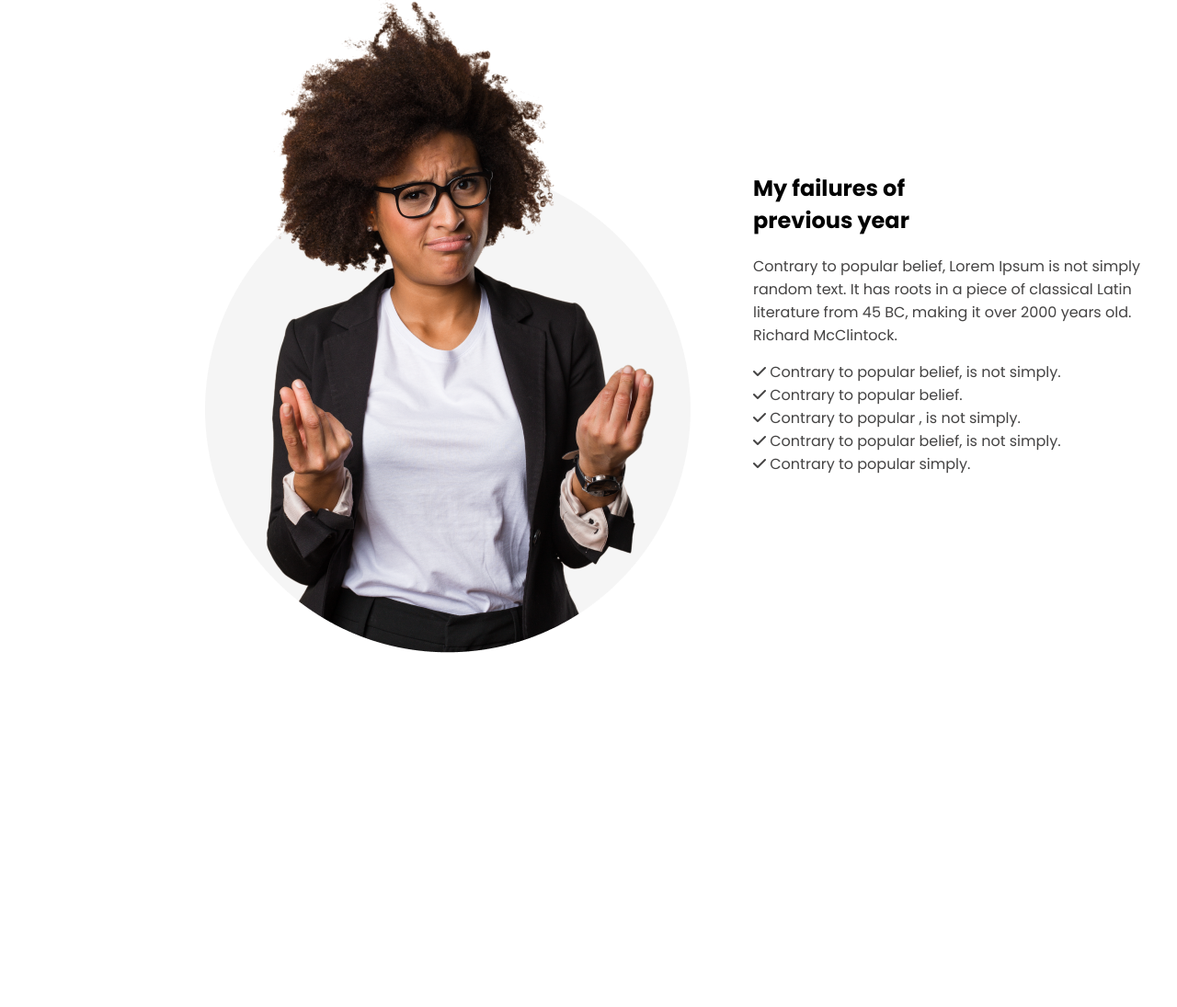
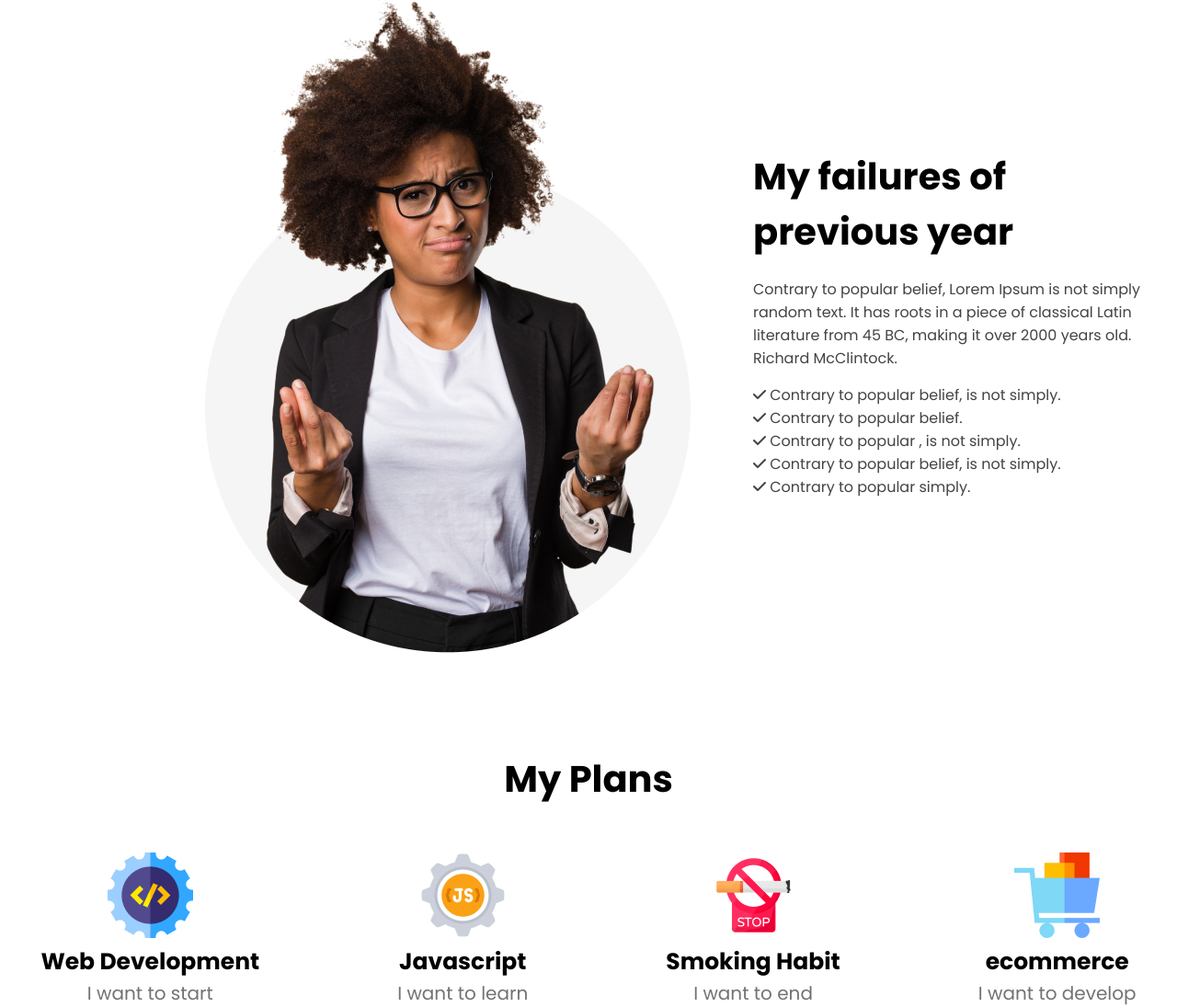
Before and after one commit to tamim25/new-year-website, a plain HTML site: page index.html in a window 1280 px wide. Shown: the part 934-2029 px from the top of the page at 92% size. Before the commit the page ends 1651 px from the top, so only its background shows below. Drawn offline with Linux system fonts and the light colour scheme.

Commit message:
plan section done

```diff
--- a/index.html
+++ b/index.html
@@ -32,8 +32,8 @@
                 <img src="images/person.png" alt="person">
             </div>
             <div class="description-section">
-                <h2>My failures of</h2>
-                <h2>previous year</h2>
+                <h2 class="description-header">My failures of</h2>
+                <h2 class="description-header">previous year</h2>
                 <div class="para-description">
                     <p class="description">Contrary to popular belief, Lorem Ipsum is not simply random text. It has roots in a piece of classical Latin literature from 45 BC, making it over 2000 years old. Richard McClintock.</p>
                 </div>
@@ -46,6 +46,33 @@
                 </div>
             </div>
         </section>
+        <!-- Plan Section -->
+        <section class="plan-section">
+            <h2 class="plan-header">My Plans</h2>
+            <div class="skills-section">
+                <div class="skill">
+                    <img src="images/icons/web.png" alt="Web Development">
+                <h3 class="skill-header">Web Development</h3>
+                <p class="skill-text">I want to start</p>
+                </div>
+                <div class="skill">
+                    <img src="images/icons/js.png" alt="Javascript">
+                <h3 class="skill-header">Javascript</h3>
+                <p class="skill-text">I want to learn</p>
+                </div>
+                <div class="skill">
+                    <img src="images/icons/smoke.png" alt="Smoking">
+                <h3 class="skill-header">Smoking Habit</h3>
+                <p class="skill-text">I want to end</p>
+                </div>
+                <div class="skill">
+                    <img src="images/icons/ecom.png" alt="ecommerce">
+                <h3 class="skill-header">ecommerce</h3>
+                <p class="skill-text">I want to develop</p>
+                </div>
+            </div>
+        </section>
+
     </main>
 </body>
 </html>
--- a/style.css
+++ b/style.css
@@ -58,6 +58,10 @@ header{
     margin-left: 50px;
     width: 500px;
 }
+.description-header{
+    font-size: 40px;
+    font-weight: 700;
+}
 .para-description{
     margin-top: 20px;
 }
@@ -67,3 +71,29 @@ header{
 .description{
     color: #444343;
 }
+/* Plan Section */
+.plan-section{
+    margin-top: 100px;
+}
+.plan-header{
+    font-size: 40px;
+    font-weight: 700;
+    text-align: center;
+}
+.skills-section{
+    display: flex;
+    align-items: center;
+    justify-content: center;
+    gap: 150px;
+    margin-top: 50px;
+}
+.skill{
+    text-align: center;
+}
+.skill-header{
+    font-size: 25px;
+}
+.skill-text{
+    color: #737272;
+    font-size: 20px;
+}
```
